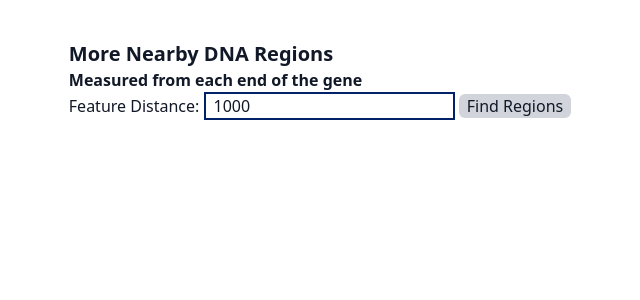
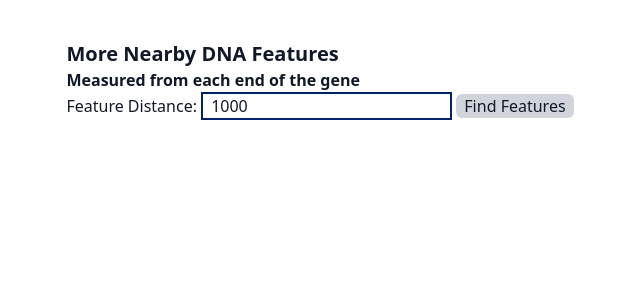
Before and after one commit to ReddyLab/cegs-portal, a Django app: template cegs_portal/search/templates/search/v1/dna_feature.html in a window 1280 px wide. Shown: the part 56-356 px from the top of the page, without its empty margins (320-960 px from the left). Run offline with Django 3.2, Linux system fonts and the light colour scheme; the template is opened without the code that fills it, so the values that code supplies are empty.

Commit message:
Change "region" to "feature" in dna_feature page

```diff
--- a/cegs_portal/search/templates/search/v1/dna_feature.html
+++ b/cegs_portal/search/templates/search/v1/dna_feature.html
@@ -146,13 +146,13 @@
     {% endfor %}
 
     <div>
-        <a name="near_regions"></a>
-        <div class="text-xl font-bold">More Nearby DNA Regions</div>
+        <a name="near_features"></a>
+        <div class="text-xl font-bold">More Nearby DNA Features</div>
         <div class="text-s font-bold">Measured from each end of the gene</div>
         <form>
-            <label for="region-dist">Feature Distance:</label>
-            <input type="text" id="region-dist" value="1000"/>
-            <input type="button" id="region-dist-submit" value="Find Regions" class="search-button self-end"/>
+            <label for="feature-dist">Feature Distance:</label>
+            <input type="text" id="feature-dist" value="1000"/>
+            <input type="button" id="feature-dist-submit" value="Find Features" class="search-button self-end"/>
         </form>
         <table id="dnafeature" style="display:none;"></table>
     </div>
@@ -174,8 +174,8 @@
             {% endfor %}
         ];
 
-        g("region-dist-submit").onclick = function() {
-            let dist = Number(g("region-dist").value);
+        g("feature-dist-submit").onclick = function() {
+            let dist = Number(g("feature-dist").value);
             let fetches = assemblies.map(a => {
                 let search_start = Math.max(a.start - dist, 0);
                 let search_end = a.end + dist;
@@ -186,12 +186,12 @@
             })
             Promise.all(fetches)
                 .then(data => {
-                    let regions = [];
+                    let features = [];
                     console.log(data);
                     for (const d of data) {
-                        regions.push(...d);
+                        features.push(...d);
                     }
-                    g("dnafeature").replaceWith(featureTable(regions, "No nearby DNA Features"))
+                    g("dnafeature").replaceWith(featureTable(features, "No nearby DNA Features"))
                 });
         }
     </script>
```
